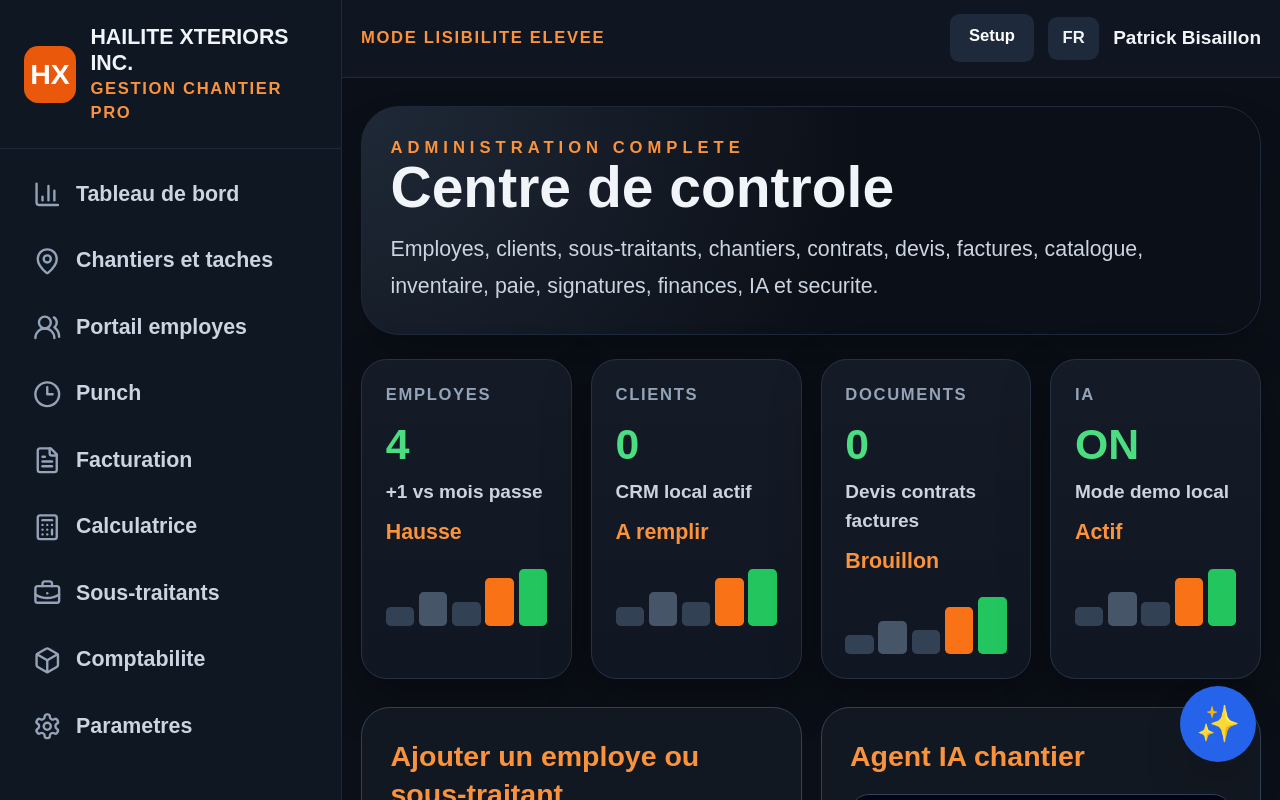
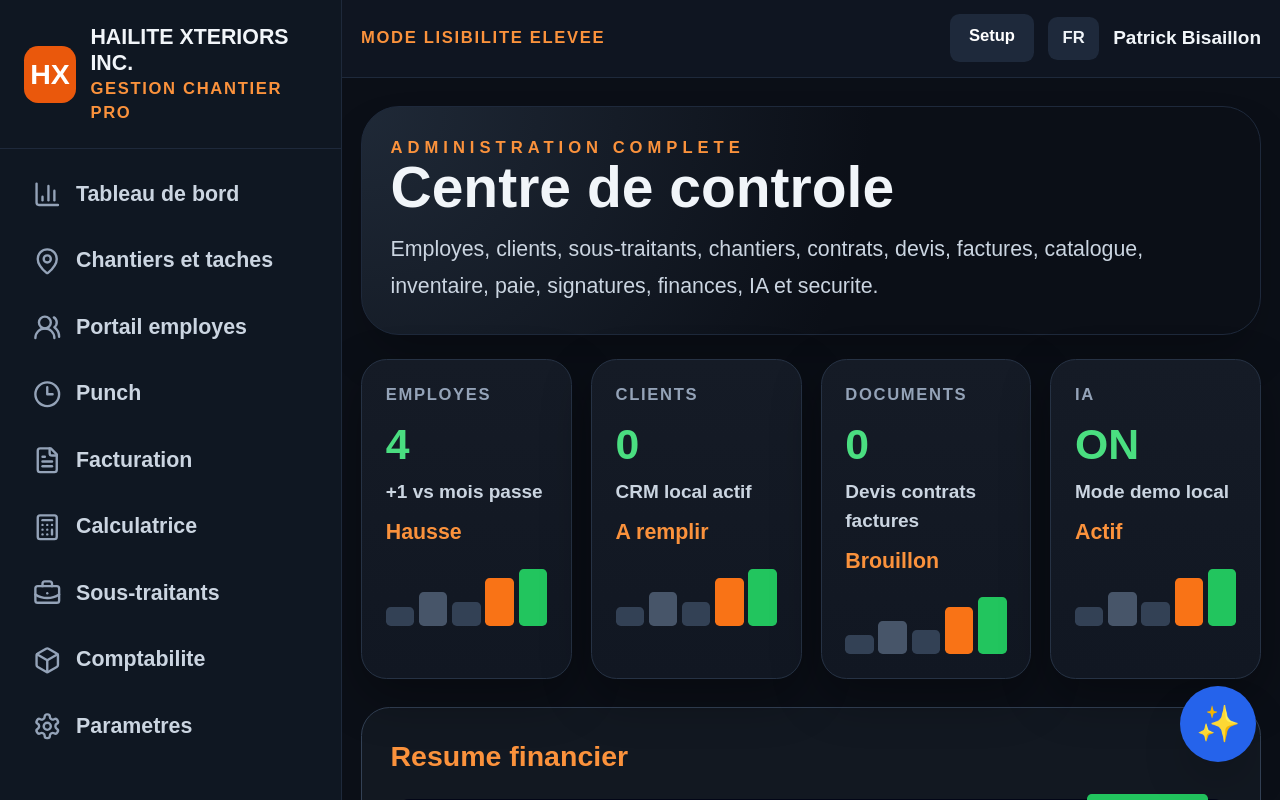
Before and after one commit to bisaillonpatrick1979-dev/Chatgpt-hailite-, a Next.js app: page /admin in a window 1280 px wide. Shown: the top 800 px of the page. Built offline with nearby package versions, Linux system fonts and the light colour scheme.

Commit message:
Add storage and finance visuals to admin

```diff
--- a/app/admin/page.tsx
+++ b/app/admin/page.tsx
@@ -7,6 +7,8 @@ import { CatalogTools } from "@/components/CatalogTools";
 import { InventoryTools } from "@/components/InventoryTools";
 import { SignatureBox } from "@/components/SignatureBox";
 import { InvoiceCalculator } from "@/components/InvoiceCalculator";
+import { StorageSelector } from "@/components/StorageSelector";
+import { FinanceMiniChart } from "@/components/FinanceMiniChart";
 
 export default function Admin() {
   return (
@@ -22,6 +24,7 @@ export default function Admin() {
         <TrendCard label="Documents" value="0" compare="Devis contrats factures" status="Brouillon" />
         <TrendCard label="IA" value="ON" compare="Mode demo local" status="Actif" />
       </section>
+      <FinanceMiniChart />
       <AdminTools />
       <BusinessTools />
       <InvoiceCalculator />
@@ -29,6 +32,7 @@ export default function Admin() {
       <CatalogTools />
       <InventoryTools />
       <PayrollMini />
+      <StorageSelector />
       <section className="pro-panel mt-6 p-6">
         <h2 className="text-2xl font-black text-orange-400">Securite portails</h2>
         <p className="large-readable mt-4 text-slate-300">Employes et sous-traitants voient seulement leurs donnees. Les clients, finances, profits, devis, contrats et rapports admin restent caches.</p>
```
